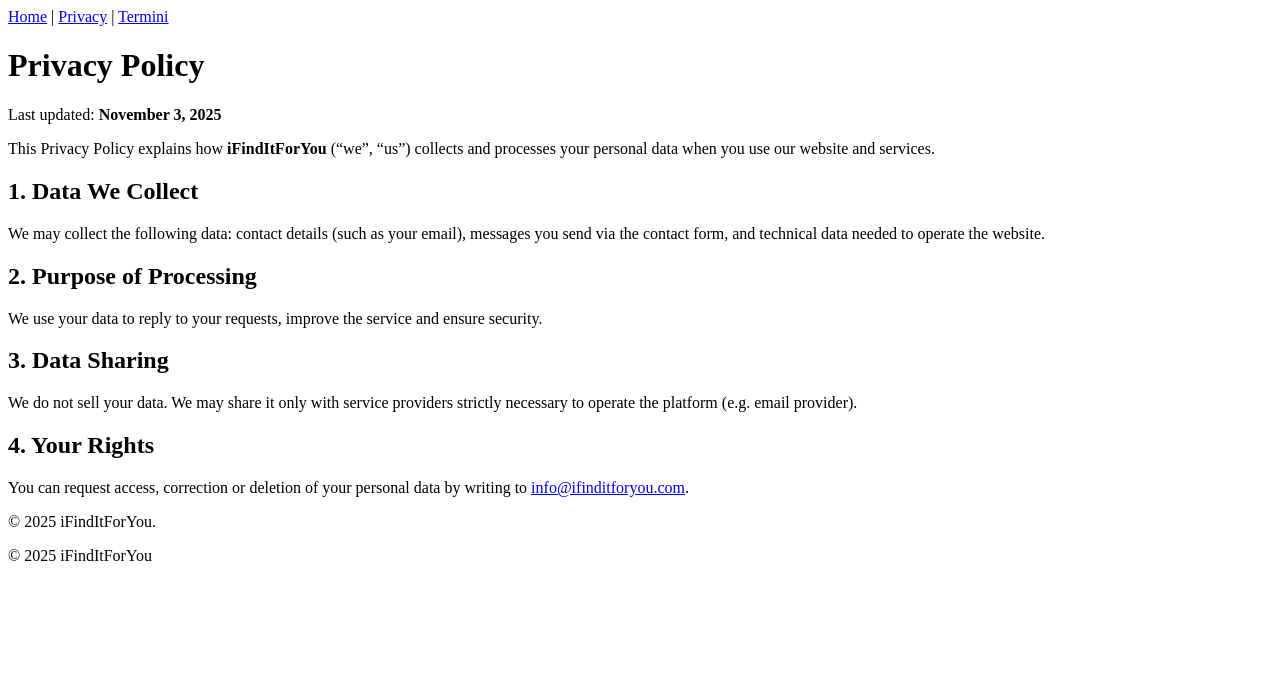
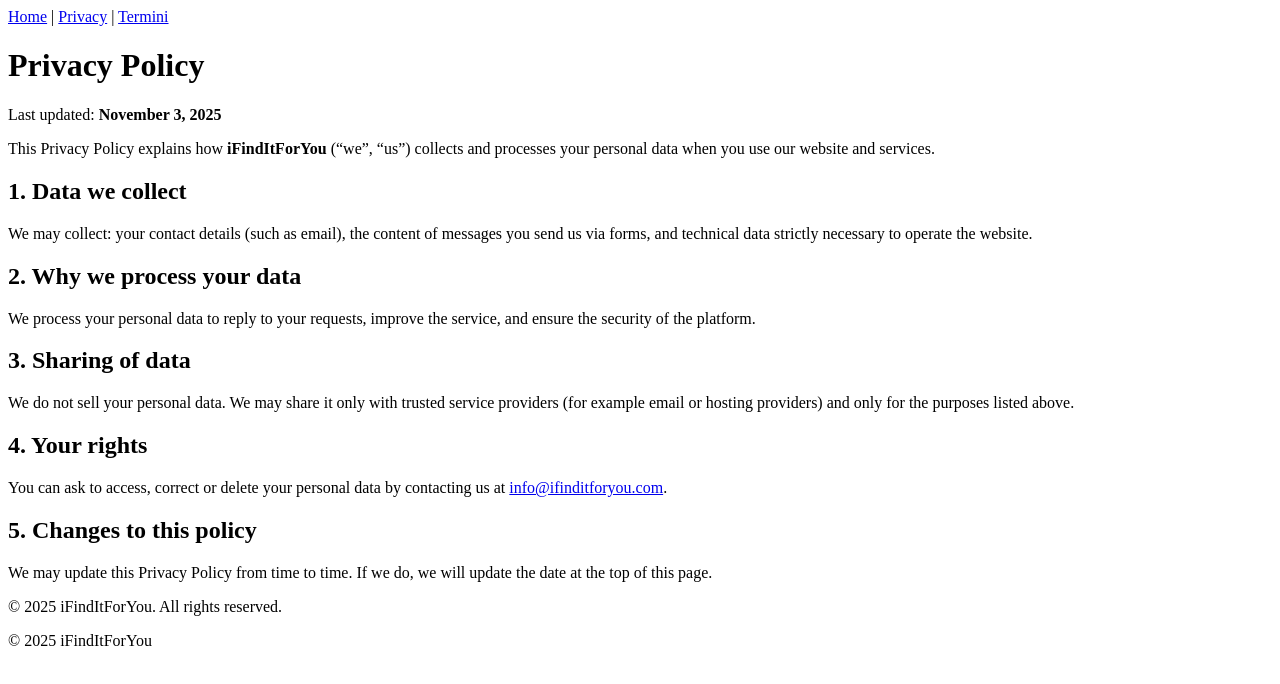
Before and after one commit to mregaz/ifinditforyou-new, a Next.js app: page /en/privacy in a window 1280 px wide. Shown: the top 684 px of the page. Built offline with nearby package versions, Linux system fonts and the light colour scheme.

Commit message:
Update page.tsx

```diff
--- a/app/en/privacy/page.tsx
+++ b/app/en/privacy/page.tsx
@@ -20,41 +20,53 @@ export default function PrivacyEn() {
         services.
       </p>
 
-      <h2 className="text-2xl font-semibold mt-10 mb-4 text-white">1. Data We Collect</h2>
+      <h2 className="text-2xl font-semibold mt-10 mb-4 text-white">1. Data we collect</h2>
       <p>
-        We may collect the following data: contact details (such as your email),
-        messages you send via the contact form, and technical data needed to operate
-        the website.
+        We may collect: your contact details (such as email), the content of messages
+        you send us via forms, and technical data strictly necessary to operate the
+        website.
       </p>
 
       <h2 className="text-2xl font-semibold mt-10 mb-4 text-white">
-        2. Purpose of Processing
-      </h2>
-      <p>We use your data to reply to your requests, improve the service and ensure security.</p>
-
-      <h2 className="text-2xl font-semibold mt-10 mb-4 text-white">
-        3. Data Sharing
+        2. Why we process your data
       </h2>
       <p>
-        We do not sell your data. We may share it only with service providers strictly necessary
-        to operate the platform (e.g. email provider).
+        We process your personal data to reply to your requests, improve the service,
+        and ensure the security of the platform.
       </p>
 
       <h2 className="text-2xl font-semibold mt-10 mb-4 text-white">
-        4. Your Rights
+        3. Sharing of data
       </h2>
       <p>
-        You can request access, correction or deletion of your personal data by writing to{" "}
+        We do not sell your personal data. We may share it only with trusted service
+        providers (for example email or hosting providers) and only for the purposes
+        listed above.
+      </p>
+
+      <h2 className="text-2xl font-semibold mt-10 mb-4 text-white">4. Your rights</h2>
+      <p>
+        You can ask to access, correct or delete your personal data by contacting us
+        at{" "}
         <a
-            href="mailto:info@ifinditforyou.com"
-            className="text-blue-400 underline hover:text-blue-300"
-          >
-            info@ifinditforyou.com
-          </a>.
+          href="mailto:info@ifinditforyou.com"
+          className="text-blue-400 underline hover:text-blue-300"
+        >
+          info@ifinditforyou.com
+        </a>
+        .
+      </p>
+
+      <h2 className="text-2xl font-semibold mt-10 mb-4 text-white">
+        5. Changes to this policy
+      </h2>
+      <p>
+        We may update this Privacy Policy from time to time. If we do, we will update
+        the date at the top of this page.
       </p>
 
       <div className="mt-12 text-sm text-gray-400 border-t border-gray-700 pt-6">
-        <p>© 2025 iFindItForYou.</p>
+        <p>© 2025 iFindItForYou. All rights reserved.</p>
       </div>
     </main>
   );
```
